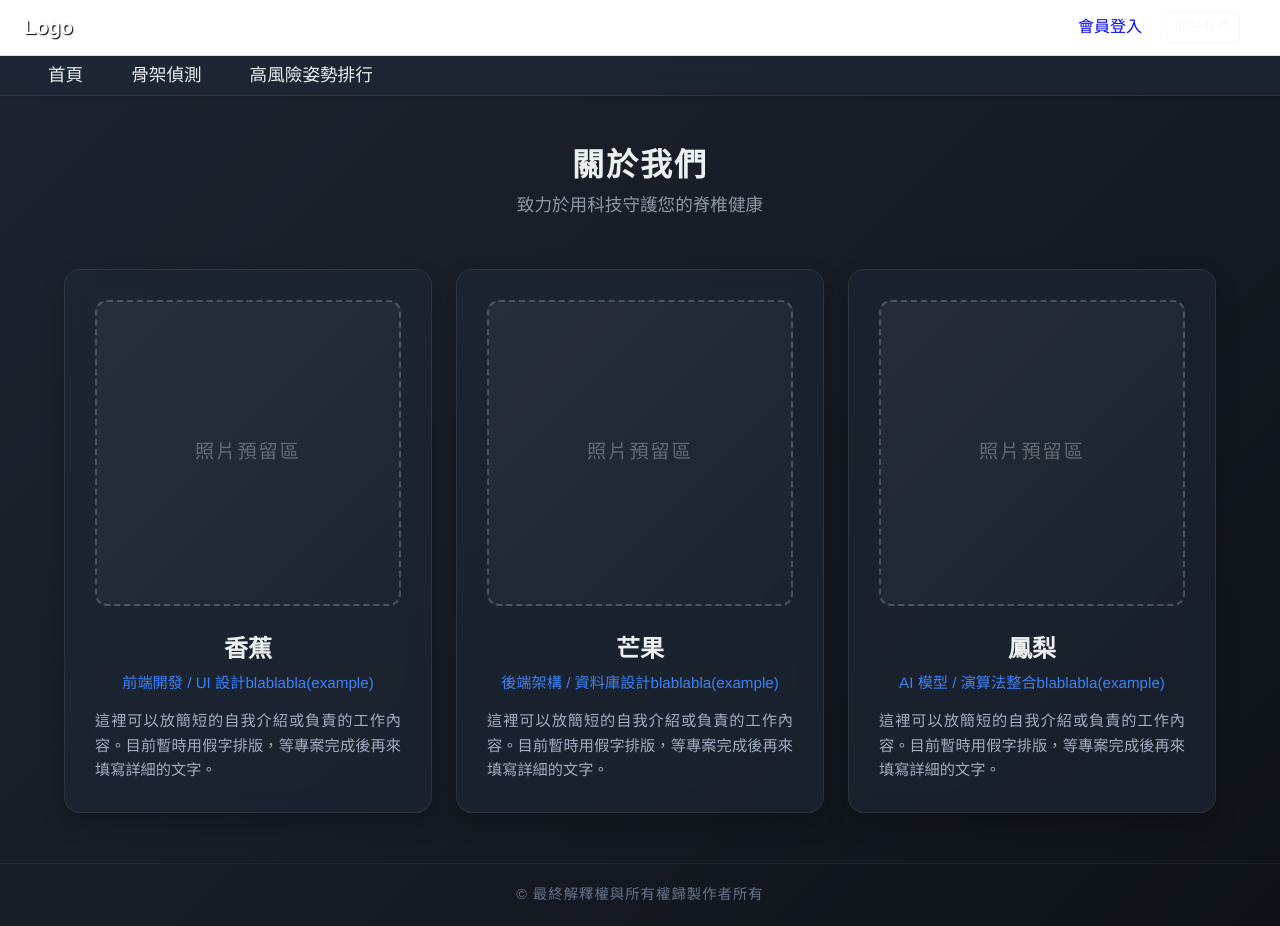
After one commit to meguc-vaka/sitting-posture-yolov8, a Flask app: page /about in a window 1280 px wide. The commit adds this page. Run offline with Flask 3, Linux system fonts and the light colour scheme.

Commit message:
加了aboutus.html，其他頁面也做好了這部分的連接。（頭像跟說明如果有想法，可以再加上去）

```diff
--- a/app.py
+++ b/app.py
@@ -52,6 +52,10 @@ def scanpage():
 @app.route('/loginForm')
 def login_form():
     return render_template('login.html')
+
+@app.route('/about')
+def about():
+    return render_template('aboutus.html')
 
 # === 寫入並重置坐姿紀錄 ===
 def insert_posture_record_if_any():
--- /dev/null
+++ b/templates/aboutus.html
@@ -0,0 +1,240 @@
+<!DOCTYPE html>
+<html lang="zh-TW">
+<head>
+    <title>關於我們 - YOLO坐姿偵測系統</title>
+    <meta charset="UTF-8">
+    <meta name="viewport" content="width=device-width, initial-scale=1.0">
+
+    <link href="https://cdn.jsdelivr.net/npm/bootstrap@5.3.0/dist/css/bootstrap.min.css" rel="stylesheet">
+    <link href="https://cdn.jsdelivr.net/npm/bootstrap-icons@1.10.5/font/bootstrap-icons.css" rel="stylesheet">
+    <link rel="stylesheet" href="{{ url_for('static', filename='css/all.css') }}" />
+    <link rel="stylesheet" href="{{ url_for('static', filename='css/navbar.css') }}" />
+
+    <style>
+        body {
+            background: linear-gradient(135deg, #1e2430 0%, #0f1319 100%);
+            min-height: 100vh;
+            color: white;
+            font-family: 'Helvetica Neue', 'Segoe UI', Tahoma, Geneva, Verdana, sans-serif;
+            display: flex;
+            flex-direction: column;
+        }
+
+        .main-container {
+            flex: 1;
+            padding: 50px 0;
+            max-width: 1200px;
+            margin: 0 auto;
+            width: 100%;
+        }
+
+        /* 頁面標題區塊 */
+        .page-header {
+            text-align: center;
+            margin-bottom: 50px;
+        }
+
+        .page-header h2 {
+            font-weight: bold;
+            letter-spacing: 2px;
+            color: #ecf0f1;
+        }
+
+        .page-header p {
+            color: #8c98a4;
+            font-size: 1.1rem;
+        }
+
+        /* 團隊成員卡片 (毛玻璃效果) */
+        .glass-card {
+            background-color: rgba(30, 40, 55, 0.6);
+            backdrop-filter: blur(12px);
+            -webkit-backdrop-filter: blur(12px);
+            border: 1px solid rgba(255, 255, 255, 0.08);
+            border-radius: 16px;
+            padding: 30px;
+            height: 100%;
+            display: flex;
+            flex-direction: column;
+            align-items: center;
+            box-shadow: 0 10px 25px rgba(0,0,0,0.2);
+            transition: transform 0.3s ease, box-shadow 0.3s ease;
+        }
+
+        .glass-card:hover {
+            transform: translateY(-8px);
+            box-shadow: 0 15px 35px rgba(0,0,0,0.4);
+        }
+
+        /* 頭像預留區塊 (對應您設計圖上方的方形區塊) */
+        .avatar-placeholder {
+            width: 100%;
+            aspect-ratio: 1 / 1; /* 保持正方形 */
+            background: linear-gradient(135deg, rgba(255,255,255,0.05), rgba(255,255,255,0.01));
+            border: 2px dashed rgba(255, 255, 255, 0.2);
+            border-radius: 12px;
+            margin-bottom: 25px;
+            display: flex;
+            align-items: center;
+            justify-content: center;
+            color: rgba(255, 255, 255, 0.3);
+            font-size: 1.2rem;
+            letter-spacing: 2px;
+        }
+
+        /* 介紹內容區塊 (對應您設計圖下方的文字區塊) */
+        .member-info {
+            width: 100%;
+            text-align: center;
+            flex: 1; /* 讓文字區塊填滿剩餘高度 */
+        }
+
+        .member-name {
+            font-size: 1.5rem;
+            font-weight: bold;
+            color: #ecf0f1;
+            margin-bottom: 5px;
+        }
+
+        .member-role {
+            color: #3b82f6;
+            font-size: 0.95rem;
+            margin-bottom: 15px;
+            font-weight: 500;
+        }
+
+        .member-desc {
+            color: #a0aec0;
+            font-size: 0.95rem;
+            line-height: 1.6;
+            text-align: justify;
+        }
+
+        /* 頁尾 */
+        #footer {
+            text-align: center;
+            color: #64748b;
+            padding: 20px 0;
+            font-size: 0.9rem;
+            letter-spacing: 1px;
+            border-top: 1px solid rgba(255, 255, 255, 0.05);
+            margin-top: auto;
+        }
+    </style>
+</head>
+<body>
+
+<!-- 導覽列與 header (沿用您的 navbar 設計) -->
+<header class="container-fluid border-bottom">
+    <div class="row align-items-center py-2">
+        <div class="col-4 ps-4">
+            <h4 class="mb-0"><span class="logo-text">Logo</span> 骨架偵測</h4>
+        </div>
+        <div class="col-8 d-flex justify-content-end align-items-center pe-4">
+            <div class="login-box me-4">
+                {% if not session.get('loggedIn') %}
+                    <a href="/loginForm" class="member-link text-decoration-none">會員登入</a>
+                {% else %}
+                    <div class="dropdown">
+                        <a class="nav-link dropdown-toggle" href="#" data-bs-toggle="dropdown">Hello, {{ session.get('firstName') }}</a>
+                        <ul class="dropdown-menu shadow">
+                            <li><a class="dropdown-item" href="/renaissance">記錄管理</a></li>
+                            <li><a class="dropdown-item" href="/profileHome">個人檔案</a></li>
+                            <li><hr class="dropdown-divider"></li>
+                            <li><a class="dropdown-item" href="/logout">登出</a></li>
+                        </ul>
+                    </div>
+                {% endif %}
+            </div>
+            <div class="d-flex align-items-center me-3">
+                <a class="btn btn-outline-light btn-sm" href="/about">關於我們</a>
+            </div>
+        </div>
+    </div>
+</header>
+
+<nav class="navbar navbar-expand-lg navbar-dark shadow-sm">
+    <div class="container-fluid p-0">
+        <div class="collapse navbar-collapse justify-content-start" id="nav-menu">
+            <ul class="navbar-nav ps-4">
+                <li class="nav-item"><a href="/" class="nav-link">首頁</a></li>
+                <li class="nav-item"><a href="/ScanPage" class="nav-link">骨架偵測</a></li>
+                {% if session.role == 'admin' %}
+                    <li class="nav-item"><a href="/renaissance" class="nav-link">姿勢紀錄</a></li>
+                    <li class="nav-item"><a href="/analysis" class="nav-link">數據分析</a></li>
+                {% endif %}
+                <li class="nav-item"><a href="/rank" class="nav-link">高風險姿勢排行</a></li>
+            </ul>
+        </div>
+    </div>
+</nav>
+
+<!-- 關於我們主內容區 -->
+<div class="main-container px-4">
+
+    <div class="page-header">
+        <h2>關於我們</h2>
+        <p>致力於用科技守護您的脊椎健康</p>
+    </div>
+
+    <!-- Bootstrap 的 Grid 系統，g-4 代表卡片之間的間距 -->
+    <div class="row g-4">
+
+        <!-- 卡片 1 -->
+        <div class="col-12 col-md-4">
+            <div class="glass-card">
+                <div class="avatar-placeholder">
+                    <span>照片預留區</span>
+                </div>
+                <div class="member-info">
+                    <div class="member-name">香蕉</div>
+                    <div class="member-role">前端開發 / UI 設計blablabla(example)</div>
+                    <div class="member-desc">
+                        這裡可以放簡短的自我介紹或負責的工作內容。目前暫時用假字排版，等專案完成後再來填寫詳細的文字。
+                    </div>
+                </div>
+            </div>
+        </div>
+
+        <!-- 卡片 2 -->
+        <div class="col-12 col-md-4">
+            <div class="glass-card">
+                <div class="avatar-placeholder">
+                    <span>照片預留區</span>
+                </div>
+                <div class="member-info">
+                    <div class="member-name">芒果</div>
+                    <div class="member-role">後端架構 / 資料庫設計blablabla(example)</div>
+                    <div class="member-desc">
+                        這裡可以放簡短的自我介紹或負責的工作內容。目前暫時用假字排版，等專案完成後再來填寫詳細的文字。
+                    </div>
+                </div>
+            </div>
+        </div>
+
+        <!-- 卡片 3 -->
+        <div class="col-12 col-md-4">
+            <div class="glass-card">
+                <div class="avatar-placeholder">
+                    <span>照片預留區</span>
+                </div>
+                <div class="member-info">
+                    <div class="member-name">鳳梨</div>
+                    <div class="member-role">AI 模型 / 演算法整合blablabla(example)</div>
+                    <div class="member-desc">
+                        這裡可以放簡短的自我介紹或負責的工作內容。目前暫時用假字排版，等專案完成後再來填寫詳細的文字。
+                    </div>
+                </div>
+            </div>
+        </div>
+
+    </div>
+</div>
+
+<footer id="footer">
+    <p class="mb-0">&copy; 最終解釋權與所有權歸製作者所有</p>
+</footer>
+
+<script src="https://cdn.jsdelivr.net/npm/bootstrap@5.3.0/dist/js/bootstrap.bundle.min.js"></script>
+</body>
+</html>
--- a/templates/analysis.html
+++ b/templates/analysis.html
@@ -99,7 +99,7 @@
             </div>
 
             <div class="d-none d-md-flex align-items-center me-3">
-                <a id="aboutwe" class="btn btn-outline-light btn-sm" href="#">關於我們</a>
+                <a id="aboutwe" class="btn btn-outline-light btn-sm" href="/about">關於我們</a>
                 <i class="bi bi-globe2 ms-2 text-light"></i>
             </div>
             <form class="d-none d-md-flex search-form align-items-center" action="/search" method="get">
--- a/templates/changePassword.html
+++ b/templates/changePassword.html
@@ -220,7 +220,7 @@
                 {% endif %}
             </div>
             <div class="d-none d-md-flex align-items-center me-3">
-                <a id="aboutwe" class="btn btn-outline-light btn-sm" href="#">關於我們</a>
+                <a id="aboutwe" class="btn btn-outline-light btn-sm" href="/about">關於我們</a>
                 <i class="bi bi-globe2 ms-2 text-light"></i>
             </div>
             <form class="d-none d-md-flex search-form align-items-center" action="/search" method="get">
--- a/templates/editProfile.html
+++ b/templates/editProfile.html
@@ -225,7 +225,7 @@
                 {% endif %}
             </div>
             <div class="d-none d-md-flex align-items-center me-3">
-                <a id="aboutwe" class="btn btn-outline-light btn-sm" href="#">關於我們</a>
+                <a id="aboutwe" class="btn btn-outline-light btn-sm" href="/about">關於我們</a>
                 <i class="bi bi-globe2 ms-2 text-light"></i>
             </div>
             <form class="d-none d-md-flex search-form align-items-center" action="/search" method="get">
--- a/templates/index.html
+++ b/templates/index.html
@@ -252,7 +252,7 @@
             </div>
 
             <div class="d-none d-md-flex align-items-center me-3">
-                <a id="aboutwe" class="btn btn-outline-light btn-sm" href="#">關於我們</a>
+                <a id="aboutwe" class="btn btn-outline-light btn-sm" href="/about">關於我們</a>
                 <i class="bi bi-globe2 ms-2 text-light"></i>
             </div>
 
--- a/templates/login.html
+++ b/templates/login.html
@@ -255,7 +255,7 @@
 </div>
 
             <div class="d-none d-md-flex align-items-center me-3">
-                <a id="aboutwe" class="btn btn-outline-light btn-sm" href="#">關於我們</a>
+                <a id="aboutwe" class="btn btn-outline-light btn-sm" href="/about">關於我們</a>
                 <i class="bi bi-globe2 ms-2 text-light"></i>
             </div>
 
--- a/templates/profileHome.html
+++ b/templates/profileHome.html
@@ -278,7 +278,7 @@
                 {% endif %}
             </div>
             <div class="d-none d-md-flex align-items-center me-3">
-                <a class="btn btn-outline-light btn-sm" href="#">關於我們</a>
+                <a class="btn btn-outline-light btn-sm" href="/about">關於我們</a>
             </div>
         </div>
     </div>
--- a/templates/rank.html
+++ b/templates/rank.html
@@ -244,7 +244,7 @@
                 {% endif %}
             </div>
             <div class="d-none d-md-flex align-items-center me-3">
-                <a class="btn btn-outline-light btn-sm" href="#">關於我們</a>
+                <a class="btn btn-outline-light btn-sm" href="/about">關於我們</a>
             </div>
         </div>
     </div>
--- a/templates/record.html
+++ b/templates/record.html
@@ -223,7 +223,7 @@
             </div>
 
             <div class="d-none d-md-flex align-items-center me-3">
-                <a id="aboutwe" class="btn btn-outline-light btn-sm" href="#">關於我們</a>
+                <a id="aboutwe" class="btn btn-outline-light btn-sm" href="/about">關於我們</a>
                 <i class="bi bi-globe2 ms-2 text-light"></i>
             </div>
 
```
